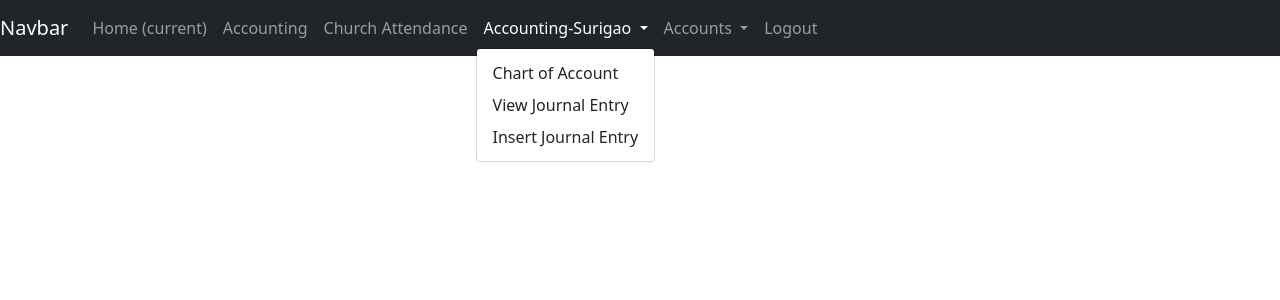
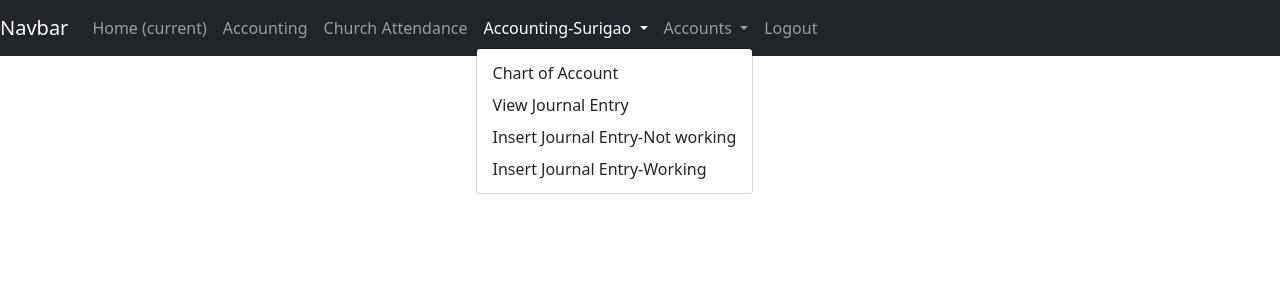
Before and after one commit to joeygracesabusido/fast-api-accounting, a FastAPI app: page /index in a window 1280 px wide, after a click on "Accounting-Surigao". Shown: the top 300 px of the page. Run offline with FastAPI, Linux system fonts and the light colour scheme; some libraries are stand-ins or nearby versions.

Commit message:
9.14.2022 11:04 PM

```diff
--- a/routes/client.py
+++ b/routes/client.py
@@ -325,7 +325,7 @@ def autocomplete(term: Optional[str]):
         suggestions.append(item['accountTitle'])
     return suggestions
 
-@client.get("/insert-journal-entry/", response_class=HTMLResponse)
+@client.get("/insert-journal-entry-2/", response_class=HTMLResponse)
 async def insert_journal_entry(request: Request):
     """This function is for openting navbar of accounting"""
     form = await request.form()
@@ -334,7 +334,7 @@ async def insert_journal_entry(request: Request):
 
 
     all_chart_of_account = chartofAccounts(mydb.chart_of_account.find().sort('accountTitle', 1))
-    return templates.TemplateResponse("journal_entry.html",
+    return templates.TemplateResponse("journal_entry2.html",
                                         {"request":request,"all_chart_of_account":all_chart_of_account})
 
 @client.post("/insert-journal-entry-2/", response_class=HTMLResponse)
@@ -349,6 +349,8 @@ async def insert_journal_entry(request: Request):
     accountTitle = form.get('accountTitle')
     debit_amount = form.get('debit_amount')
     credit_amount = form.get('credit_amount')
+
+    date_time_obj_to = datetime.strptime(trans_date, '%Y-%m-%d')
 
 
 
@@ -376,7 +378,7 @@ async def insert_journal_entry(request: Request):
 
                 dataInsert = {
                     # 'date_entry': journalEntryInsert_datefrom.get(),
-                    'date_entry': trans_date,
+                    'date_entry': date_time_obj_to,
                     'journal': journal,
                     'ref': reference,
                     'descriptions': journal_memo,
@@ -398,7 +400,7 @@ async def insert_journal_entry(request: Request):
 
                 all_journalEntry  = journalEntrys(mydb.journal_entry.find({'ref':reference}))
 
-                return templates.TemplateResponse("journal_entry.html",
+                return templates.TemplateResponse("journal_entry2.html",
                                                 {"request":request,'all_journalEntry':all_journalEntry})
 
     #     return templates.TemplateResponse("journal_entry2.html",
@@ -407,6 +409,18 @@ async def insert_journal_entry(request: Request):
     # return templates.TemplateResponse("journal_entry2.html",
     #                                             {"request":request,'all_journalEntry':all_journalEntry})
 
+#=============================================This is need for debugging==================================
+@client.get("/insert-journal-entry/", response_class=HTMLResponse)
+async def insert_journal_entry(request: Request):
+    """This function is for openting navbar of accounting"""
+    form = await request.form()
+    accountTile = form.get('accountTitle')
+
+
+
+    all_chart_of_account = chartofAccounts(mydb.chart_of_account.find().sort('accountTitle', 1))
+    return templates.TemplateResponse("journal_entry.html",
+                                        {"request":request,"all_chart_of_account":all_chart_of_account})
 
 
 @client.post("/insert-journal-entry/", response_class=HTMLResponse)
--- a/templates/index.html
+++ b/templates/index.html
@@ -57,7 +57,8 @@
                   <div class="dropdown-menu" aria-labelledby="navbarDropdownMenuLink">
                     <a class="dropdown-item" href="/chart-of-account/">Chart of Account</a>
                     <a class="dropdown-item" href="/view-journal-entry/">View Journal Entry</a>
-                    <a class="dropdown-item" href="/insert-journal-entry/">Insert Journal Entry</a>
+                    <a class="dropdown-item" href="/insert-journal-entry/">Insert Journal Entry-Not working</a>
+                    <a class="dropdown-item" href="/insert-journal-entry-2/">Insert Journal Entry-Working</a>
                   </div>
                 </li>
               <!-- This id for inventory Drop down -->
```
Also changed, not shown: routes/admin.py (+21 -14 lines).
